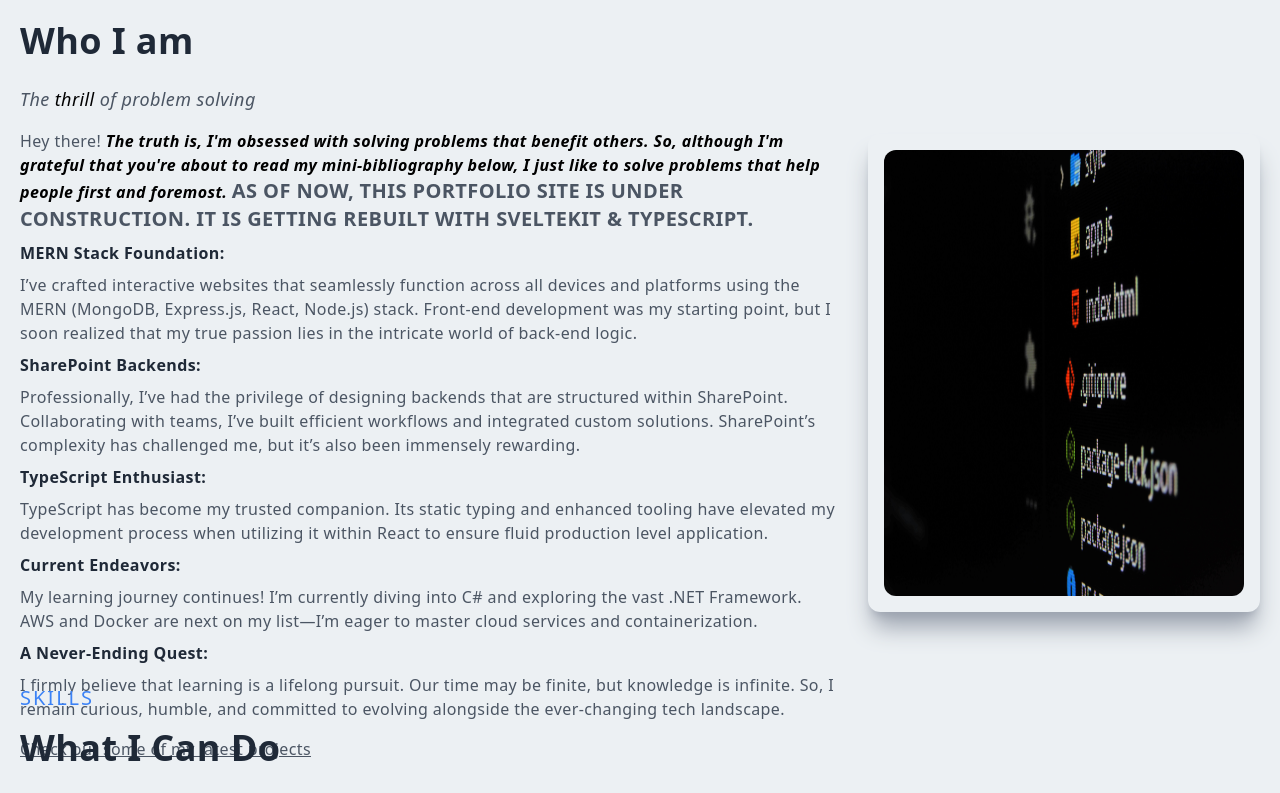
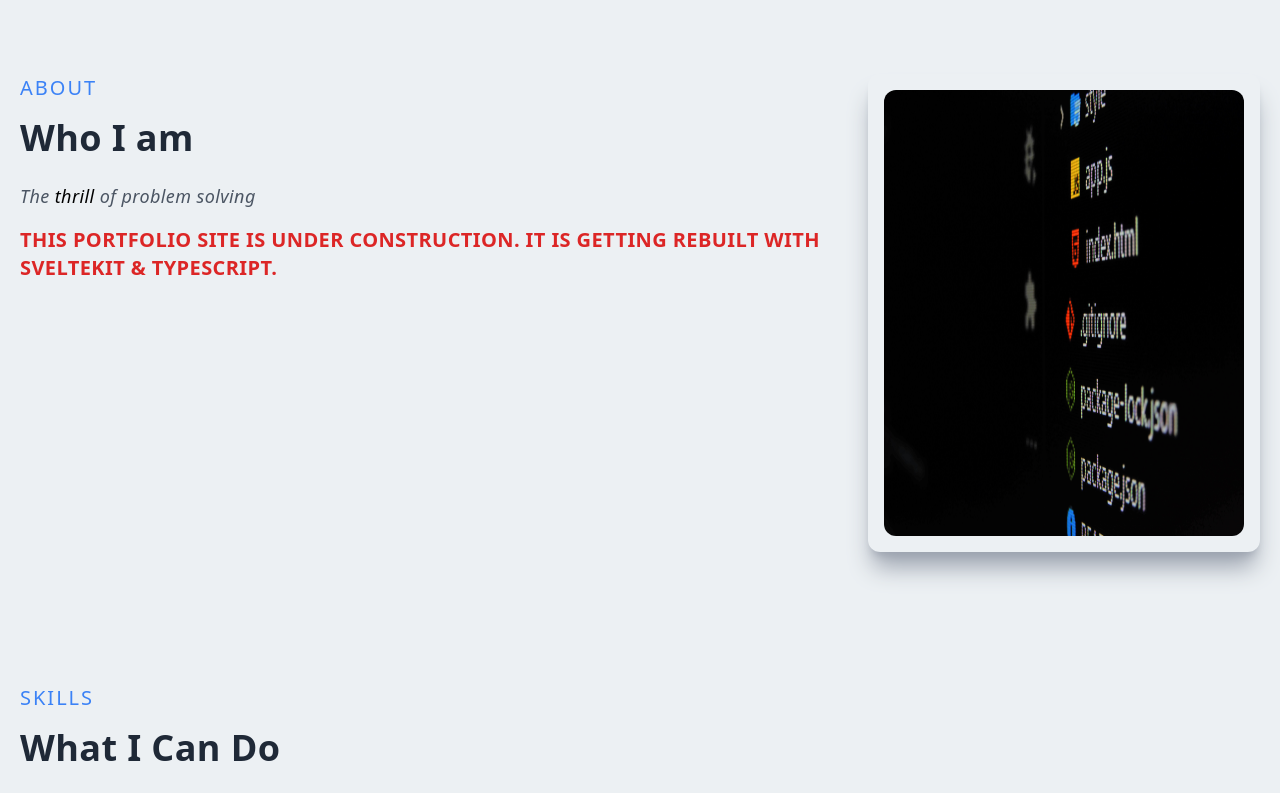
Before and after one commit to Jiryeah/REACT-Portfolio, a Next.js app: page / in a window 1280 px wide. Shown: the part 887-1680 px from the top of the page. Built offline with nearby package versions, Linux system fonts and the light colour scheme.

Commit message:
set the site to under construction

```diff
--- a/components/About.jsx
+++ b/components/About.jsx
@@ -13,11 +13,10 @@ const About = () => {
           <p className='py-2 text-gray-600 italic text-lg'>
             The <span className='text-black'>thrill</span> of problem solving
           </p>
-          <p className='py-2 text-gray-600'>
-          Hey there! <span className='font-bold text-black italic'>The truth is, I'm obsessed with solving problems that benefit others. So, although I'm grateful that you're about to read my mini-bibliography below, I just like to solve problems that help people first and foremost. </span>
-          <span className='font-bold text-red uppercase text-xl'> AS OF NOW, THIS PORTFOLIO SITE IS UNDER CONSTRUCTION. It is getting rebuilt with SvelteKit & TypeScript.</span>
+          <p className='py-2 font-bold text-red-600 uppercase text-xl'>
+            THIS PORTFOLIO SITE IS UNDER CONSTRUCTION. It is getting rebuilt with SvelteKit & TypeScript.
           </p>
-          <h3>MERN Stack Foundation: </h3>
+          {/* <h3>MERN Stack Foundation: </h3>
           <p className='py-2 text-gray-600'>
           I’ve crafted interactive websites that seamlessly function across all devices and platforms using the MERN (MongoDB, Express.js, React, Node.js) stack.
           Front-end development was my starting point, but I soon realized that my true passion lies in the intricate world of back-end logic.
@@ -45,7 +44,7 @@ const About = () => {
             <p className='py-2 text-gray-600 underline cursor-pointer'>
               Check out some of my latest projects
             </p>
-          </Link>
+          </Link> */}
         </div>
         <div
           className='
```
